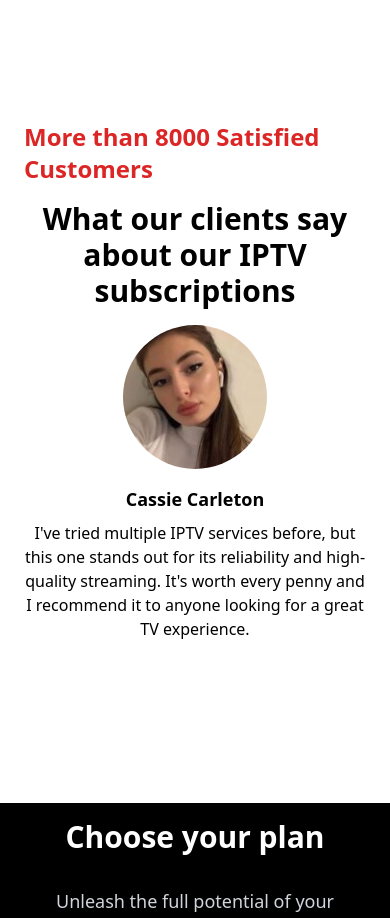
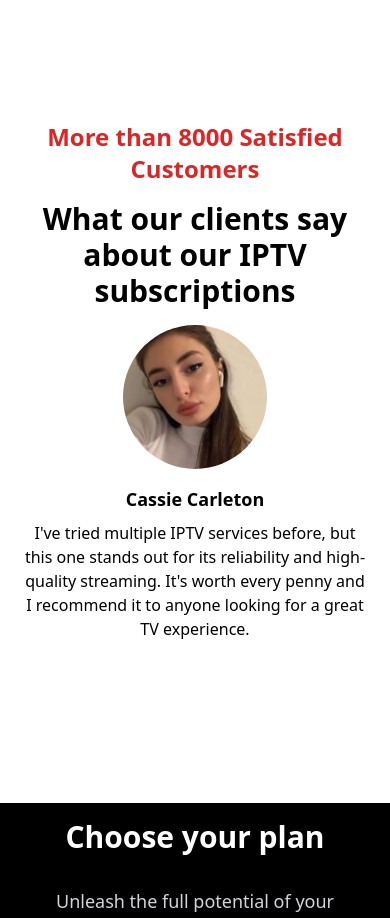
Before and after one commit to abarbachdev/DigServicesEng, a React (Vite) app: page / in a window 390 px wide. Shown: the part 4300-5218 px from the top of the page. Built offline with nearby package versions, Linux system fonts and the light colour scheme.

Commit message:
new update

```diff
--- a/src/components/Testimonials.jsx
+++ b/src/components/Testimonials.jsx
@@ -46,7 +46,7 @@ const Testimonials = () => {
   return (
     <Element name="testimonials">
     <div className="w-full min-h-screen p-6 md:p-10 flex flex-col items-center justify-center">
-      <p className='text-2xl md:text-2xl text-red-600 mb-4 font-semibold'>More than 8000 Satisfied Customers</p>
+      <p className='text-2xl md:text-2xl text-red-600 mb-4 font-semibold text-center'>More than 8000 Satisfied Customers</p>
       <h1 className='text-3xl md:text-5xl text-center font-bold mb-4 md:mb-8'>
         What our clients say about our IPTV subscriptions
       </h1>
```
